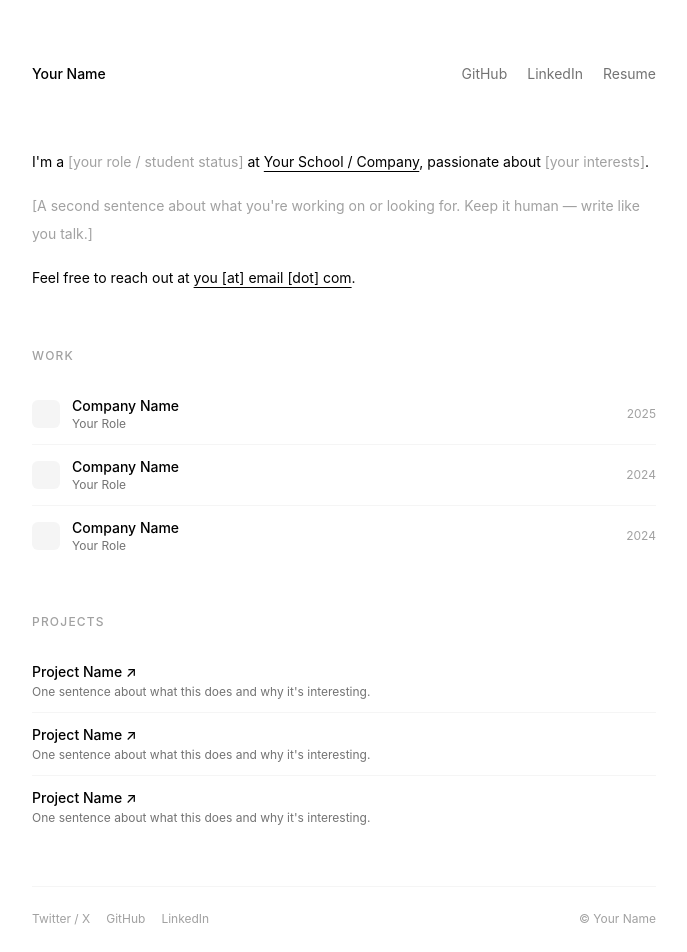
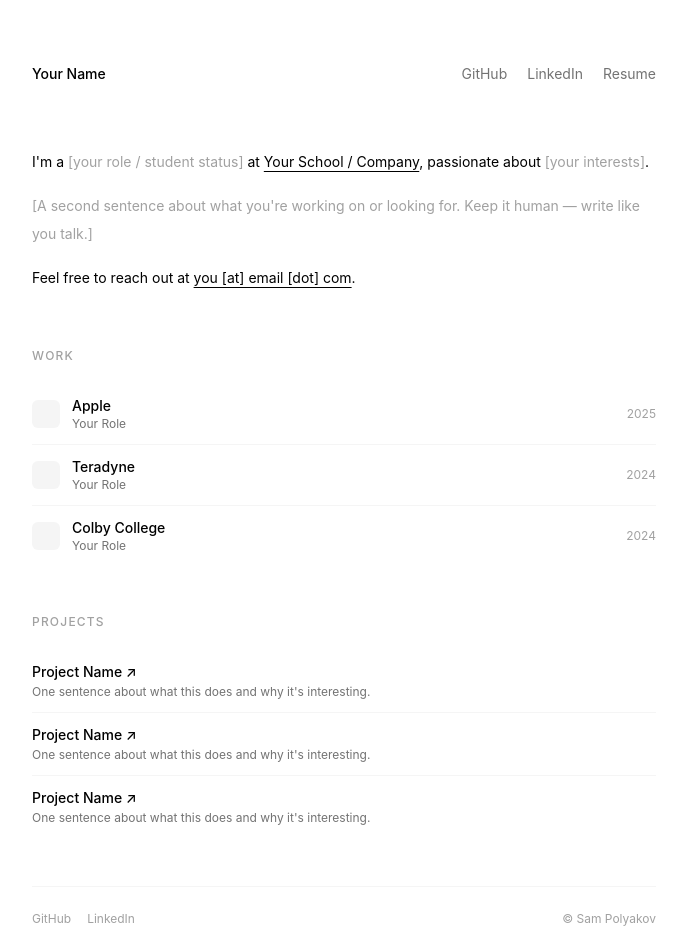
Before and after one commit to sampolz/portfolio, a Next.js app: page / in a window 1280 px wide. Shown: the top 952 px of the page, without its empty margins (296-983 px from the left). Built offline with nearby package versions, Linux system fonts and the light colour scheme.

Commit message:
adding some personal info

```diff
--- a/app/components/site-frame.tsx
+++ b/app/components/site-frame.tsx
@@ -5,7 +5,7 @@ export function SiteFrame({ children }: { children: React.ReactNode }) {
     <main className="max-w-2xl mx-auto px-6 py-16">
       <nav className="flex justify-between items-center mb-16">
         <Link href="/" className="text-sm font-medium">
-          Your Name
+          Sam Polyakov
         </Link>
         <div className="flex gap-5">
           <a
@@ -33,19 +33,13 @@ export function SiteFrame({ children }: { children: React.ReactNode }) {
 
       <footer className="flex gap-4 pt-6 mt-16 border-t border-neutral-100 dark:border-neutral-800">
         <a
-          href="https://x.com/yourusername"
-          className="text-xs text-neutral-400 hover:text-neutral-900 dark:hover:text-neutral-100 transition-colors"
-        >
-          Twitter / X
-        </a>
-        <a
-          href="https://github.com/yourusername"
+          href="https://github.com/sampolz"
           className="text-xs text-neutral-400 hover:text-neutral-900 dark:hover:text-neutral-100 transition-colors"
         >
           GitHub
         </a>
         <a
-          href="https://linkedin.com/in/yourusername"
+          href="https://linkedin.com/in/sam-polyakov"
           className="text-xs text-neutral-400 hover:text-neutral-900 dark:hover:text-neutral-100 transition-colors"
         >
           LinkedIn
--- a/app/page.tsx
+++ b/app/page.tsx
@@ -82,10 +82,9 @@ export default function Home() {
 
       {/* Footer */}
       <footer className="flex gap-4 pt-6 border-t border-neutral-100 dark:border-neutral-800">
-        <a href="https://x.com/yourusername" className="text-xs text-neutral-400 hover:text-neutral-900 dark:hover:text-neutral-100 transition-colors">Twitter / X</a>
-        <a href="https://github.com/yourusername" className="text-xs text-neutral-400 hover:text-neutral-900 dark:hover:text-neutral-100 transition-colors">GitHub</a>
-        <a href="https://linkedin.com/in/yourusername" className="text-xs text-neutral-400 hover:text-neutral-900 dark:hover:text-neutral-100 transition-colors">LinkedIn</a>
-        <span className="ml-auto text-xs text-neutral-400">© Your Name</span>
+        <a href="https://github.com/sampolz" className="text-xs text-neutral-400 hover:text-neutral-900 dark:hover:text-neutral-100 transition-colors">GitHub</a>
+        <a href="https://linkedin.com/in/sam-polyakov" className="text-xs text-neutral-400 hover:text-neutral-900 dark:hover:text-neutral-100 transition-colors">LinkedIn</a>
+        <span className="ml-auto text-xs text-neutral-400">© Sam Polyakov</span>
       </footer>
     </main>
   )
@@ -93,24 +92,24 @@ export default function Home() {
 
 const work = [
   {
-    company: "Company Name",
+    company: "Apple",
     role: "Your Role",
     year: "2025",
-    url: "#",
+    url: "https://apple.com/",
     logo: "",
   },
   {
-    company: "Company Name",
+    company: "Teradyne",
     role: "Your Role",
     year: "2024",
-    url: "#",
+    url: "https://teradyne.com/",
     logo: "",
   },
   {
-    company: "Company Name",
+    company: "Colby College",
     role: "Your Role",
     year: "2024",
-    url: "#",
+    url: "https://colby.edu/",
     logo: "",
   },
 ]
```
